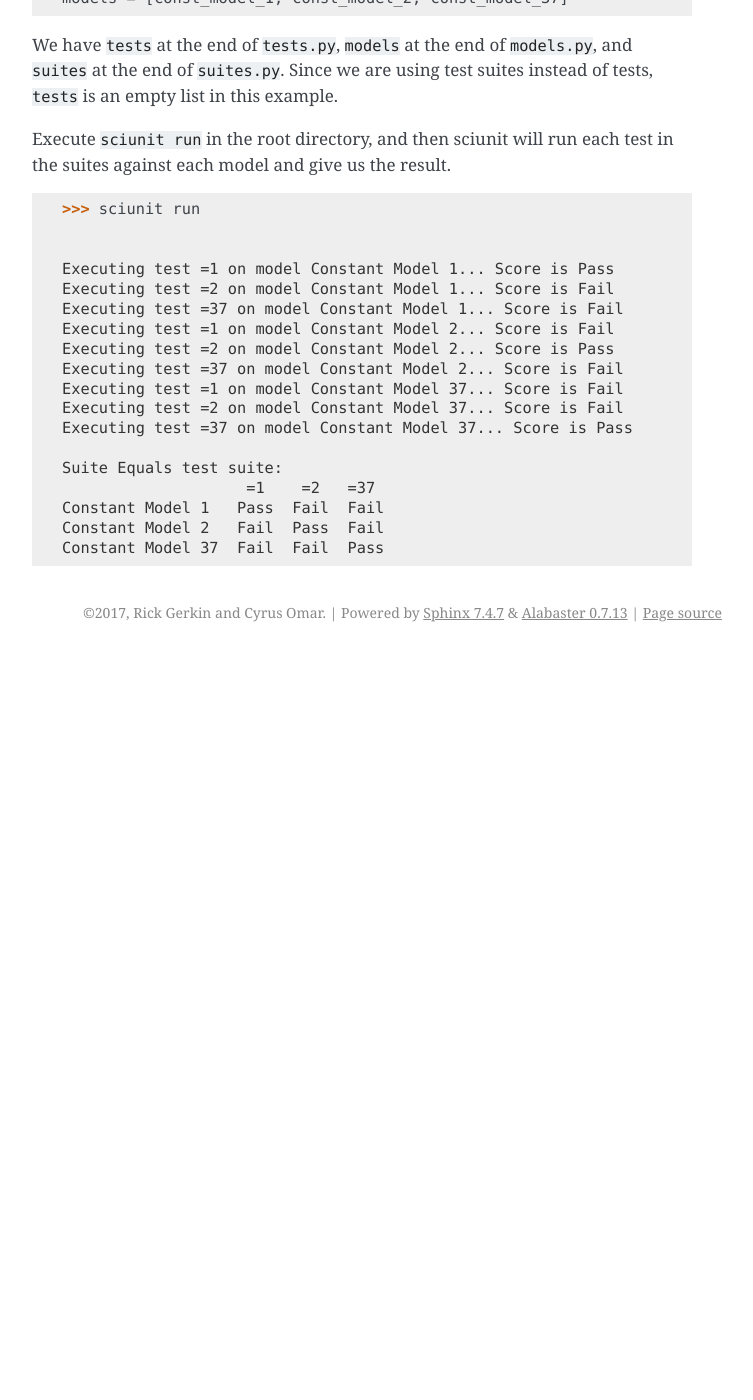
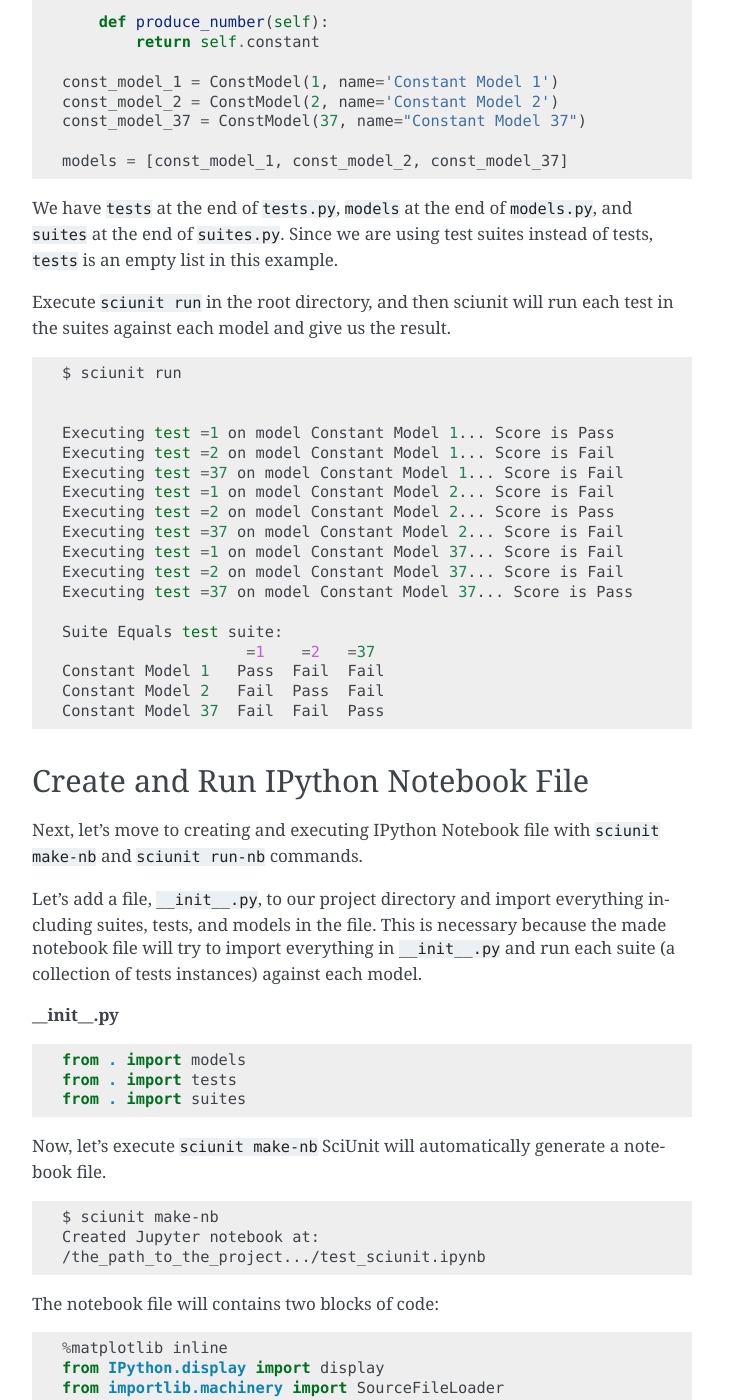
Before and after one commit to scidash/sciunit, a Sphinx documentation site: the page built from docs/source/commandline.rst, in a window 1280 px wide and 1400 px high, scrolled down 2322 px. Shown: the whole window, without its empty margins (388-1141 px from the left). Built offline with Sphinx 7.4.7, drawn with Linux system fonts in a browser that asks for light colours; before the commit the page ends 2974 px from its top, so only the background shows below that; some of the changed text lies outside the part shown.

Commit message:
Update command line docs

```diff
--- a/docs/source/commandline.rst
+++ b/docs/source/commandline.rst
@@ -1,8 +1,11 @@
-Config File And Using SciUnit On Command Line
+Config File And Using SciUnit In A Shell
 =============================================
 
+Create Config File And Execute Tests In A Shell
+----------------------------------------------------------------
+
 We can build a scientific computing project with a SciUnit config file.
-Then, we will be able to run sciunit from a command line like bash or PowerShell.
+Then, we will be able to run sciunit In A Shell
 
 Here is an example of well written SciUnit config file.
 This file was generated by executing ``sciunit create`` in the shell.
@@ -28,9 +31,9 @@
 
 ``config-version`` is the version of the config file.
 
-``nb-name`` is the name of the scientific computing project.
+``nb-name`` is the name of the IPython Notebook file that can be create with ``sciunit make-nb``.
 
-``root`` is the root of the project.
+``root`` is the root of the project. The ``path`` is the path to the project from the directory that contains this config file.
 
 ``module`` in the ``models`` section is the path from the root of the project to the file that contains ``models``, which is a list of ``Model`` instances.
 
@@ -118,9 +121,9 @@
 Execute ``sciunit run`` in the root directory, and then sciunit will run each test in the suites
 against each model and give us the result.
 
-.. code-block::
+.. code-block:: bash
 
-    >>> sciunit run
+    $ sciunit run
 
 
     Executing test =1 on model Constant Model 1... Score is Pass
@@ -138,3 +141,72 @@
     Constant Model 1   Pass  Fail  Fail
     Constant Model 2   Fail  Pass  Fail
     Constant Model 37  Fail  Fail  Pass
+
+
+Create and Run IPython Notebook File
+-------------------------------------
+
+Next, let's move to creating and executing IPython Notebook file with
+``sciunit make-nb`` and ``sciunit run-nb`` commands.
+
+Let's add a file, ``__init__.py``, to our project directory and import everything
+including suites, tests, and models in the file. This is necessary because the made
+notebook file will try to import everything in ``__init__.py`` and run each suite
+(a collection of tests instances) against each model.
+
+**__init__.py**
+
+.. code-block:: python
+
+    from . import models
+    from . import tests
+    from . import suites
+
+Now, let's execute ``sciunit make-nb`` SciUnit will automatically generate
+a notebook file.
+
+.. code-block:: bash
+
+    $ sciunit make-nb
+    Created Jupyter notebook at:
+    /the_path_to_the_project.../test_sciunit.ipynb
+
+The notebook file will contains two blocks of code:
+
+.. code-block::
+
+    %matplotlib inline
+    from IPython.display import display
+    from importlib.machinery import SourceFileLoader
+    test_sciunit = SourceFileLoader('scidash', '/the_path_to_the_project.../__init__.py').load_module()
+
+
+.. code-block::
+
+    for suite in test_sciunit.suites.suites:
+        score_matrix = suite.judge(test_sciunit.models.models, stop_on_error=True)
+        display(score_matrix)
+
+
+
+Note:
+
+1. the name of generated notebook file will be the value of ``nb-name`` attribute
+   in the config file, ``.sciunit``
+
+2. The path to the project's root can be different on different machine.
+   So, The notebook file generated usually only be valid on the machine where
+   it is generated. If you want to execute it on different machine, try to re-generate
+   it or change the path.
+
+Let's execute ``sciunit run-nb`` command.
+
+.. code-block:: bash
+
+    $ sciunit run-nb
+    Entering run function
+    /the_path_to_the_project_config_file..././test_sciunit.ipynb
+    /the_path_to_the_project_config_file/.
+
+The result of running the notebook will be in the notebook file.
+You can open it by many tools like VS Code and Jupyter Lab
```
